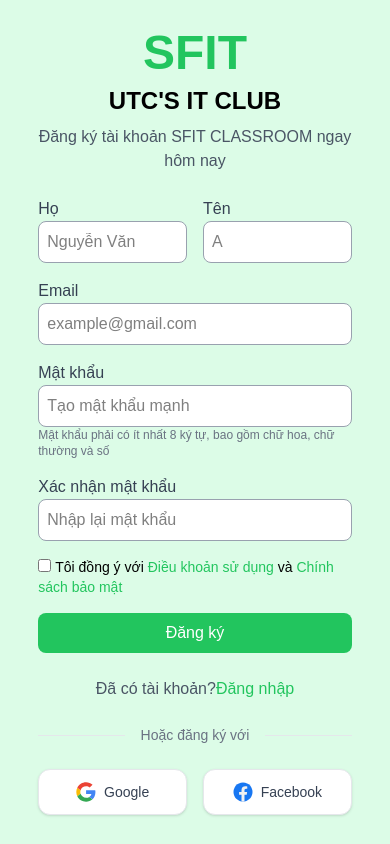
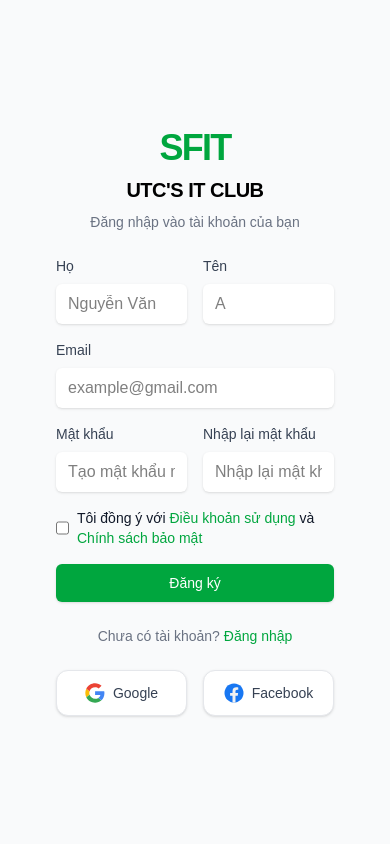
Before and after one commit to sfit-utc/sfit-platform-admin-ui, a Next.js app: page /register in a window 390 px wide. Built offline with nearby package versions, Linux system fonts and the light colour scheme.

Commit message:
modify: login and regiester page

```diff
--- a/src/app/(auth)/layout.tsx
+++ b/src/app/(auth)/layout.tsx
@@ -1,5 +1,6 @@
 import type { Metadata } from "next";
 import Image from "next/image";
+import bgclb from "@/assets/images/auth/bgclb.webp";
 
 export const metadata: Metadata = {
   title: "Authentication - SFIT Platform",
@@ -15,57 +16,21 @@
     <div className="min-h-screen bg-gray-50">
       <div className="flex min-h-screen">
         {/* Left side - Branding */}
-        <div className="hidden lg:flex lg:w-1/2 bg-green-500 p-12 items-center justify-center relative overflow-hidden">
+        <div className="hidden lg:flex lg:w-1/2 p-12 items-center justify-center relative overflow-hidden">
           {/* Background Illustration */}
-          <div className="absolute inset-0 flex items-center justify-center opacity-20">
+          <div className="absolute inset-0 flex items-center justify-center">
             <Image
-              src="/src/assets/images/auth/login-illustration.svg"
+              src={bgclb}
               alt="Learning illustration"
-              width={500}
-              height={400}
-              className="w-full h-full object-contain"
+              width={4086}
+              height={2731}
+              className="w-full h-full object-cover"
             />
           </div>
-
-          <div className="text-center text-white z-10 relative">
-            <div className="flex items-center justify-center mb-8">
-              <div className="w-16 h-16 bg-white rounded-xl flex items-center justify-center mr-4">
-                <span className="text-green-500 font-bold text-2xl">S</span>
-              </div>
-              <h1 className="text-4xl font-bold">SFIT</h1>
-            </div>
-            <p className="text-xl text-green-100 mb-8 leading-relaxed">
-              Nền tảng học tập thông minh
-              <br />
-              Trải nghiệm học tập hiện đại với công nghệ AI
-            </p>
-
-            {/* Statistics */}
-            <div className="grid grid-cols-3 gap-6 mt-12">
-              <div className="text-center">
-                <div className="text-3xl font-bold mb-1">99</div>
-                <div className="text-sm text-green-100">Sinh viên đang học</div>
-              </div>
-              <div className="text-center">
-                <div className="text-3xl font-bold mb-1">70</div>
-                <div className="text-sm text-green-100">Thành viên</div>
-              </div>
-              <div className="text-center">
-                <div className="text-3xl font-bold mb-1">30</div>
-                <div className="text-sm text-green-100">Lớp học mới</div>
-              </div>
-            </div>
-          </div>
-
-          {/* Decorative circles */}
-          <div className="absolute top-20 right-20 w-32 h-32 bg-white bg-opacity-10 rounded-full"></div>
-          <div className="absolute bottom-20 left-20 w-24 h-24 bg-white bg-opacity-10 rounded-full"></div>
-          <div className="absolute top-1/2 left-10 w-16 h-16 bg-white bg-opacity-10 rounded-full"></div>
-          <div className="absolute bottom-40 right-40 w-20 h-20 bg-white bg-opacity-10 rounded-full"></div>
         </div>
 
         {/* Right side - Auth forms */}
-        <div className="flex-1 flex items-center justify-center p-6 lg:p-12 bg-sfit-primary-light">
+        <div className="flex-1 flex items-center justify-center p-6 lg:p-12 bg-sfit-primary-0">
           <div className="w-full max-w-md">{children}</div>
         </div>
       </div>
--- a/src/app/globals.css
+++ b/src/app/globals.css
@@ -1,4 +1,4 @@
-    @import "tailwindcss";
+@import "tailwindcss";
 
 :root {
   --background: #ffffff;
@@ -14,6 +14,7 @@
   --sfit-gray-200: #e5e7eb;
   --sfit-gray-800: #1f2937;
   --sfit-gray-900: #111827;
+  --sfit--primary-light-50: #f7fef9;
 }
 
 @theme inline {
@@ -34,6 +35,10 @@
   background: var(--background);
   color: var(--foreground);
   font-family: Arial, Helvetica, sans-serif;
+}
+
+.bg-sfit-primary-50 {
+  background-color: var(--sfit--primary-light-50);
 }
 
 .bg-sfit-primary {
@@ -61,11 +66,16 @@
 }
 
 .gradient-bg {
-  background: linear-gradient(135deg, var(--sfit-primary) 0%, var(--sfit-primary-dark) 100%);
+  background: linear-gradient(
+    135deg,
+    var(--sfit-primary) 0%,
+    var(--sfit-primary-dark) 100%
+  );
 }
 
 .card-shadow {
-  box-shadow: 0 4px 6px -1px rgba(0, 0, 0, 0.1), 0 2px 4px -1px rgba(0, 0, 0, 0.06);
+  box-shadow: 0 4px 6px -1px rgba(0, 0, 0, 0.1),
+    0 2px 4px -1px rgba(0, 0, 0, 0.06);
 }
 
 .card-hover-shadow {
@@ -73,6 +83,7 @@
 }
 
 .card-hover-shadow:hover {
-  box-shadow: 0 10px 15px -3px rgba(0, 0, 0, 0.1), 0 4px 6px -2px rgba(0, 0, 0, 0.05);
+  box-shadow: 0 10px 15px -3px rgba(0, 0, 0, 0.1),
+    0 4px 6px -2px rgba(0, 0, 0, 0.05);
   transform: translateY(-2px);
 }
--- a/src/components/auth/LoginForm.tsx
+++ b/src/components/auth/LoginForm.tsx
@@ -69,91 +69,103 @@
   };
 
   return (
-    <div className="w-11/12 m-auto flex flex-col justify-center items-center gap-6">
-      <div className="flex flex-col justify-center items-center text-center">
-        <h2 className="text-sfit-primary font-semibold text-5xl">SFIT</h2>
-        <h3 className="text-2xl font-semibold text-black m-2">UTC'S IT CLUB</h3>
-        <p className="text-gray-600">Đăng nhập vào tài khoản của bạn</p>
+    <div className="w-full">
+      <div className="w-full text-black flex items-center justify-center px-8 py-12 md:px-12 order-2">
+        <div className="mx-auto w-full max-w-sm space-y-6">
+          <div className="space-y-2 text-center">
+            <h1 className="text-4xl font-bold tracking-tighter text-green-600">
+              SFIT
+            </h1>
+            <h2 className="text-xl font-semibold tracking-tight">
+              UTC&apos;S IT CLUB
+            </h2>
+            <p className="text-sm text-gray-500">
+              Đăng nhập vào tài khoản của bạn
+            </p>
           </div>
-      <form
-        onSubmit={handleSubmit}
-        className="text-black flex flex-col items-center gap-4 w-full"
+          <form onSubmit={handleSubmit} className="space-y-4">
+            <div className="space-y-2">
+              <label
+                htmlFor="email"
+                className="block text-sm font-medium text-gray-700"
               >
-        <div className="w-full">
-          <label htmlFor="email" className="text-gray-700">
                 Email
               </label>
-          <br />
               <input
+                id="email"
+                name="email"
+                value={formData.email}
+                onChange={handleChange}
+                className="bg-white mt-1 block w-full rounded-md border-gray-300 shadow-sm focus:border-green-300 focus:ring focus:ring-green-200 focus:ring-opacity-50 py-2 px-3 h-10"
+                placeholder="example@gmail.com"
+                required
                 type="email"
-            name="email"
-            id="email"
-            className="w-full border border-gray-400 bg-white rounded-lg p-2"
-            onChange={handleChange}
-            value={formData.email}
-            placeholder="example@gmail.com"
               />
             </div>
-        <div className="w-full">
-          <label htmlFor="password" className="text-gray-700">
+            <div className="space-y-2">
+              <label
+                htmlFor="password"
+                className="block text-sm font-medium text-gray-700"
+              >
                 Mật khẩu
               </label>
-          <br />
               <input
+                id="password"
+                name="password"
+                value={formData.password}
+                onChange={handleChange}
+                className="bg-white mt-1 block w-full rounded-md border-gray-300 shadow-sm focus:border-green-300 focus:ring focus:ring-green-200 focus:ring-opacity-50 py-2 px-3 h-10"
+                required
                 type="password"
-            name="password"
-            id="password"
-            className="w-full bg-white border border-gray-400 rounded-lg p-2"
-            onChange={handleChange}
-            value={formData.password}
               />
             </div>
-        <div className="w-full flex justify-between gap-1 text-sm">
-          <label htmlFor="rememberMe">
+            <div className="flex items-center justify-between">
+              <div className="flex items-center">
                 <input
+                  id="remember-me"
+                  name="remember-me"
                   type="checkbox"
-              name="rememberMe"
-              id="rememberMe"
                   onChange={handleChange}
                   checked={formData.rememberMe}
-              className="mr-1"
+                  className="h-4 w-4 text-green-600 focus:ring-green-500 border-gray-300 rounded"
                 />
+                <label
+                  htmlFor="remember-me"
+                  className="ml-2 block text-sm text-gray-900"
+                >
                   Ghi nhớ đăng nhập
                 </label>
-          <Link href="/forget" className="text-sfit-primary">
+              </div>
+              <div className="text-sm">
+                <a
+                  href="#"
+                  className="font-medium text-green-600 hover:text-green-500"
+                >
                   Quên mật khẩu?
-          </Link>
+                </a>
+              </div>
             </div>
             <button
-          type="submit"
+              className={`w-full flex justify-center items-center gap-2 py-2 px-4 border border-transparent rounded-md shadow-sm text-sm font-medium text-white bg-green-600 hover:bg-green-700 focus:outline-none focus:ring-2 focus:ring-offset-2 focus:ring-green-500 ${
+                isLoading ? "opacity-50 cursor-not-allowed" : ""
+              }`}
               disabled={isLoading}
-          className="w-full flex items-center justify-center gap-2 p-2 bg-sfit-primary rounded-lg text-white cursor-pointer hover:bg-sfit-primary-dark"
             >
               {isLoading ? (
                 <>
                   <LoaderCircle className="animate-spin" />
-              Đang đăng nhập
+                  Đang đăng nhập...
                 </>
               ) : (
                 "Đăng nhập"
               )}
             </button>
           </form>
-      <div className="text-gray-600 text-center">
-        Chưa có tài khoản?
-        <Link href="/register" className="text-sfit-primary">
+          <div className="text-center text-sm text-gray-500">
+            Chưa có tài khoản?{" "}
+            <Link href="/register" className="text-green-600 hover:underline">
               Đăng ký
             </Link>
-      </div>
-      <div className="relative w-full">
-        <div className="absolute inset-0 flex items-center">
-          <div className="w-full border-t border-gray-200" />
-        </div>
-        <div className="relative flex justify-center text-sm">
-          <span className="px-4 bg-sfit-primary-light text-gray-500 font-medium">
-            Hoặc đăng nhập với
-          </span>
-        </div>
           </div>
           <div className="w-full text-black grid grid-cols-2 gap-4">
             <div className="w-full inline-flex justify-center items-center py-3 px-4 border border-gray-200 rounded-xl shadow-sm bg-white text-sm font-medium text-gray-700 hover:bg-gray-50 hover:border-gray-300 transition-all duration-200">
@@ -166,5 +178,7 @@
             </div>
           </div>
         </div>
+      </div>
+    </div>
   );
 }
--- a/src/components/auth/RegisterForm.tsx
+++ b/src/components/auth/RegisterForm.tsx
@@ -93,148 +93,167 @@
   };
 
   return (
-    <div className="w-11/12 m-auto flex flex-col justify-center items-center gap-6">
-      <div className="flex flex-col justify-center items-center text-center">
-        <h2 className="text-sfit-primary font-semibold text-5xl">SFIT</h2>
-        <h3 className="text-2xl font-semibold text-black m-2">UTC'S IT CLUB</h3>
-        <p className="text-gray-600">
-          Đăng ký tài khoản SFIT CLASSROOM ngay hôm nay
+    <div className="w-full">
+      <div className="w-full text-black flex items-center justify-center px-8 py-12 md:px-12 order-2">
+        <div className="mx-auto w-full max-w-sm space-y-6">
+          <div className="space-y-2 text-center">
+            <h1 className="text-4xl font-bold tracking-tighter text-green-600">
+              SFIT
+            </h1>
+            <h2 className="text-xl font-semibold tracking-tight">
+              UTC&apos;S IT CLUB
+            </h2>
+            <p className="text-sm text-gray-500">
+              Đăng nhập vào tài khoản của bạn
             </p>
           </div>
-      <form
-        onSubmit={handleSubmit}
-        className="text-black flex flex-col items-center gap-4 w-full"
+          <form onSubmit={handleSubmit} className="space-y-4">
+            <div className="w-full text-black grid grid-cols-2 gap-4">
+              <div className="space-y-2">
+                <label
+                  htmlFor="lastName"
+                  className="block text-sm font-medium text-gray-700"
                 >
-        <div className="w-full grid grid-cols-2 gap-4">
-          <div>
-            <label htmlFor="lastName" className="text-gray-700">
                   Họ
                 </label>
-            <br />
                 <input
+                  id="lastName"
+                  name="lastName"
+                  value={formData.lastName}
+                  onChange={handleChange}
+                  className="bg-white mt-1 block w-full rounded-md border-gray-300 shadow-sm focus:border-green-300 focus:ring focus:ring-green-200 focus:ring-opacity-50 py-2 px-3 h-10"
+                  placeholder="Nguyễn Văn"
+                  required
                   type="text"
-              name="lastName"
-              id="lastName"
-              className="w-full bg-white border border-gray-400 rounded-lg p-2"
-              onChange={handleChange}
-              value={formData.lastName}
-              placeholder="Nguyễn Văn"
                 />
               </div>
-          <div>
-            <label htmlFor="firstName" className="text-gray-700">
+              <div className="space-y-2">
+                <label
+                  htmlFor="email"
+                  className="block text-sm font-medium text-gray-700"
+                >
                   Tên
                 </label>
-            <br />
                 <input
+                  id="firstName"
+                  name="firstName"
+                  value={formData.firstName}
+                  onChange={handleChange}
+                  className="bg-white mt-1 block w-full rounded-md border-gray-300 shadow-sm focus:border-green-300 focus:ring focus:ring-green-200 focus:ring-opacity-50 py-2 px-3 h-10"
+                  placeholder="A"
+                  required
                   type="text"
-              name="firstName"
-              id="firstName"
-              className="w-full bg-white border border-gray-400 rounded-lg p-2"
-              onChange={handleChange}
-              value={formData.firstName}
-              placeholder="A"
                 />
               </div>
             </div>
-        <div className="w-full">
-          <label htmlFor="email" className="text-gray-700">
+            <div className="space-y-2">
+              <label
+                htmlFor="email"
+                className="block text-sm font-medium text-gray-700"
+              >
                 Email
               </label>
-          <br />
               <input
+                id="email"
+                name="email"
+                value={formData.email}
+                onChange={handleChange}
+                className="bg-white mt-1 block w-full rounded-md border-gray-300 shadow-sm focus:border-green-300 focus:ring focus:ring-green-200 focus:ring-opacity-50 py-2 px-3 h-10"
+                placeholder="example@gmail.com"
+                required
                 type="email"
-            name="email"
-            id="email"
-            className="w-full bg-white border border-gray-400 rounded-lg p-2"
-            onChange={handleChange}
-            value={formData.email}
-            placeholder="example@gmail.com"
               />
             </div>
-        <div className="w-full">
-          <label htmlFor="password" className="text-gray-700">
+            <div className="w-full text-black grid grid-cols-2 gap-4">
+              <div className="space-y-2">
+                <label
+                  htmlFor="password"
+                  className="block text-sm font-medium text-gray-700"
+                >
                   Mật khẩu
                 </label>
-          <br />
                 <input
+                  id="password"
+                  name="password"
+                  value={formData.password}
+                  onChange={handleChange}
+                  className="bg-white mt-1 block w-full rounded-md border-gray-300 shadow-sm focus:border-green-300 focus:ring focus:ring-green-200 focus:ring-opacity-50 py-2 px-3 h-10"
+                  required
+                  placeholder="Tạo mật khẩu mạnh"
                   type="password"
-            name="password"
-            id="password"
-            className="w-full bg-white border border-gray-400 rounded-lg p-2"
-            placeholder="Tạo mật khẩu mạnh"
-            onChange={handleChange}
-            value={formData.password}
-          />
-          <p className="text-xs text-gray-500">
-            Mật khẩu phải có ít nhất 8 ký tự, bao gồm chữ hoa, chữ thường và số
-          </p>
-        </div>
-        <div className="w-full">
-          <label htmlFor="confirmPassword" className="text-gray-700">
-            Xác nhận mật khẩu
-          </label>
-          <br />
-          <input
-            type="confirmPassword"
-            name="confirmPassword"
-            id="confirmPassword"
-            className="w-full bg-white border border-gray-400 rounded-lg p-2"
-            placeholder="Nhập lại mật khẩu"
-            onChange={handleChange}
-            value={formData.confirmPassword}
                 />
               </div>
-        <div className="w-full text-sm">
-          <label htmlFor="agreeToTerms">
+              <div className="space-y-2">
+                <label
+                  htmlFor="password"
+                  className="block text-sm font-medium text-gray-700"
+                >
+                  Nhập lại mật khẩu
+                </label>
                 <input
+                  id="confirmPassword"
+                  name="confirmPassword"
+                  value={formData.confirmPassword}
+                  onChange={handleChange}
+                  className="bg-white mt-1 block w-full rounded-md border-gray-300 shadow-sm focus:border-green-300 focus:ring focus:ring-green-200 focus:ring-opacity-50 py-2 px-3 h-10"
+                  required
+                  placeholder="Nhập lại mật khẩu"
+                  type="password"
+                />
+              </div>
+            </div>
+            <div className="flex items-center justify-between">
+              <div className="flex items-center">
+                <input
+                  id="agreeToTerms"
+                  name="agreeToTerms"
                   type="checkbox"
-              name="agreeToTerms"
-              id="agreeToTerms"
+                  checked={formData.agreeToTerms}
                   onChange={handleChange}
-              checked={formData.agreeToTerms}
-              className="mr-1"
+                  className="h-4 w-4 text-green-600 focus:ring-green-500 border-gray-300 rounded"
                 />
+                <label
+                  htmlFor="agreeToTerms"
+                  className="ml-2 block text-sm text-gray-900"
+                >
                   Tôi đồng ý với{" "}
-            <Link href="/terms" className="text-sfit-primary">
+                  <Link
+                    href="/terms"
+                    className="text-green-600 hover:text-green-500 transition-colors font-medium"
+                  >
                     Điều khoản sử dụng
                   </Link>{" "}
                   và{" "}
-            <Link href="privacy" className="text-sfit-primary">
+                  <Link
+                    href="/privacy"
+                    className="text-green-600 hover:text-green-500 transition-colors font-medium"
+                  >
                     Chính sách bảo mật
                   </Link>
                 </label>
               </div>
+            </div>
             <button
-          type="submit"
+              className={`w-full flex justify-center items-center gap-2 py-2 px-4 border border-transparent rounded-md shadow-sm text-sm font-medium text-white bg-green-600 hover:bg-green-700 focus:outline-none focus:ring-2 focus:ring-offset-2 focus:ring-green-500 ${
+                isLoading ? "opacity-50 cursor-not-allowed" : ""
+              }`}
               disabled={isLoading}
-          className="w-full flex items-center justify-center gap-2 p-2 bg-sfit-primary rounded-lg text-white cursor-pointer hover:bg-sfit-primary-dark"
             >
               {isLoading ? (
                 <>
                   <LoaderCircle className="animate-spin" />
-              Đang đăng ký
+                  Đang đăng ký...
                 </>
               ) : (
                 "Đăng ký"
               )}
             </button>
           </form>
-      <div className="text-gray-600 text-center">
-        Đã có tài khoản?
-        <Link href="/login" className="text-sfit-primary">
+          <div className="text-center text-sm text-gray-500">
+            Chưa có tài khoản?{" "}
+            <Link href="/login" className="text-green-600 hover:underline">
               Đăng nhập
             </Link>
-      </div>
-      <div className="relative w-full">
-        <div className="absolute inset-0 flex items-center">
-          <div className="w-full border-t border-gray-200" />
-        </div>
-        <div className="relative flex justify-center text-sm">
-          <span className="px-4 bg-sfit-primary-light text-gray-500 font-medium">
-            Hoặc đăng ký với
-          </span>
-        </div>
           </div>
           <div className="w-full text-black grid grid-cols-2 gap-4">
             <div className="w-full inline-flex justify-center items-center py-3 px-4 border border-gray-200 rounded-xl shadow-sm bg-white text-sm font-medium text-gray-700 hover:bg-gray-50 hover:border-gray-300 transition-all duration-200">
@@ -247,5 +266,7 @@
             </div>
           </div>
         </div>
+      </div>
+    </div>
   );
 }
```
Also changed, not shown: src/assets/images/auth/bgclb.webp (added). Lines whose indentation alone changed are shown as unchanged.
